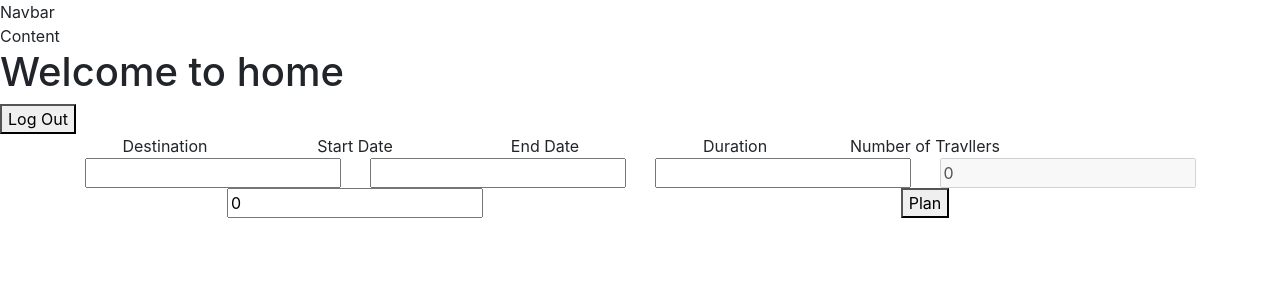
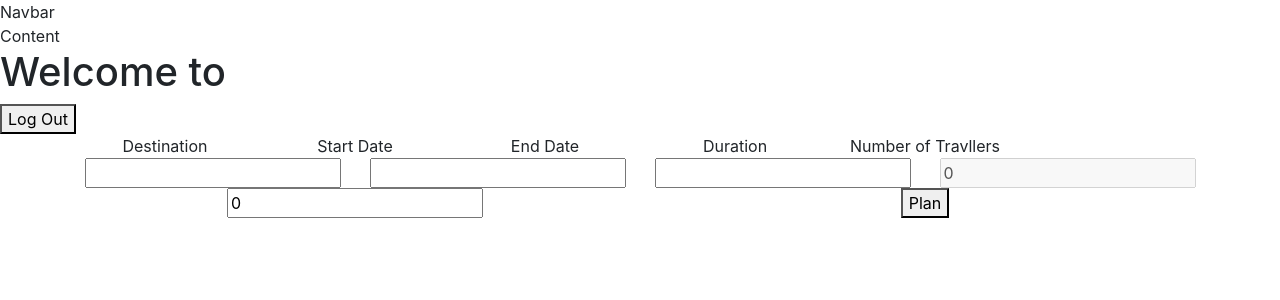
Before and after one commit to AnupKar/Random, a React (Create React App) app: page /traveldetail in a window 1280 px wide. Shown: the top 300 px of the page. Built offline with nearby package versions, Linux system fonts and the light colour scheme.

Commit message:
new Commit

```diff
--- a/src/components/Home/Home.jsx
+++ b/src/components/Home/Home.jsx
@@ -23,7 +23,7 @@ export const Home=()=>{
                     Content
                 </div>
             </div>
-            <h1>Welcome to home</h1><button onClick={getLoggedOut}>Log Out</button>
+            <h1>Welcome to</h1><button onClick={getLoggedOut}>Log Out</button>
 
             <TravelDetail/>
         </>
```
